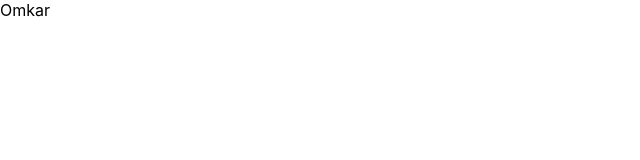
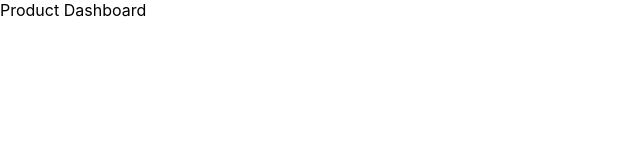
Before and after one commit to omkarpembarti/reduxtoolkit, a React (Create React App) app: page / in a window 1280 px wide. Shown: the top 160 px of the page, without its empty margins (0-640 px from the left). Built offline with nearby package versions, Linux system fonts and the light colour scheme.

Commit message:
Product component added

```diff
--- a/src/App.js
+++ b/src/App.js
@@ -1,9 +1,11 @@
-
+import Product from './components/Product';
 import './App.css';
 
 function App() {
   return (
-    <div>Omkar</div>
+    <div>
+      <Product></Product>
+    </div>
   );
 }
 
--- /dev/null
+++ b/src/components/Product.js
@@ -0,0 +1,11 @@
+import React from 'react'
+
+const Product = () => {
+    return (
+        <div>
+            Product Dashboard
+        </div>
+    )
+}
+
+export default Product;
```
Also changed, not shown: src/Notes.txt (added).
